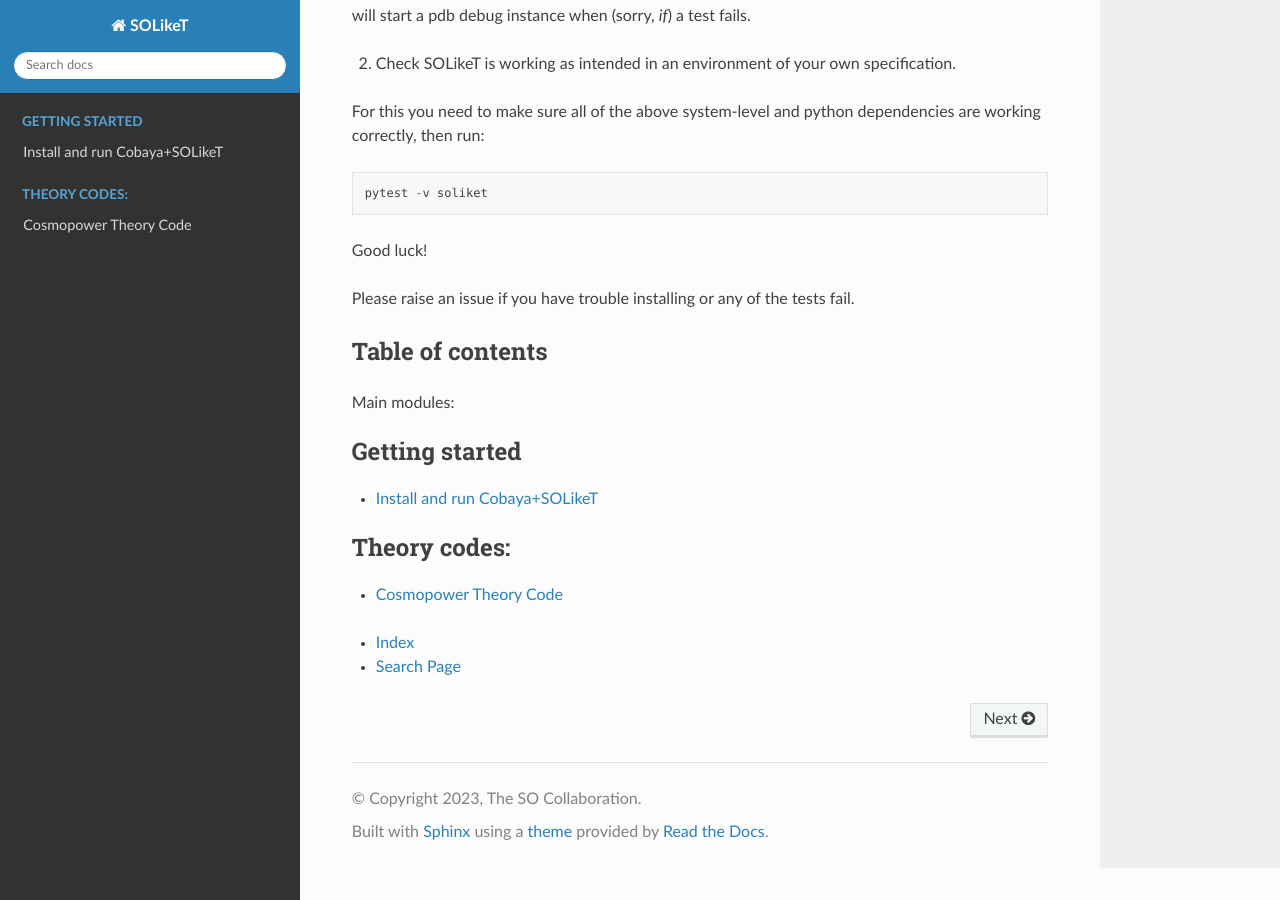
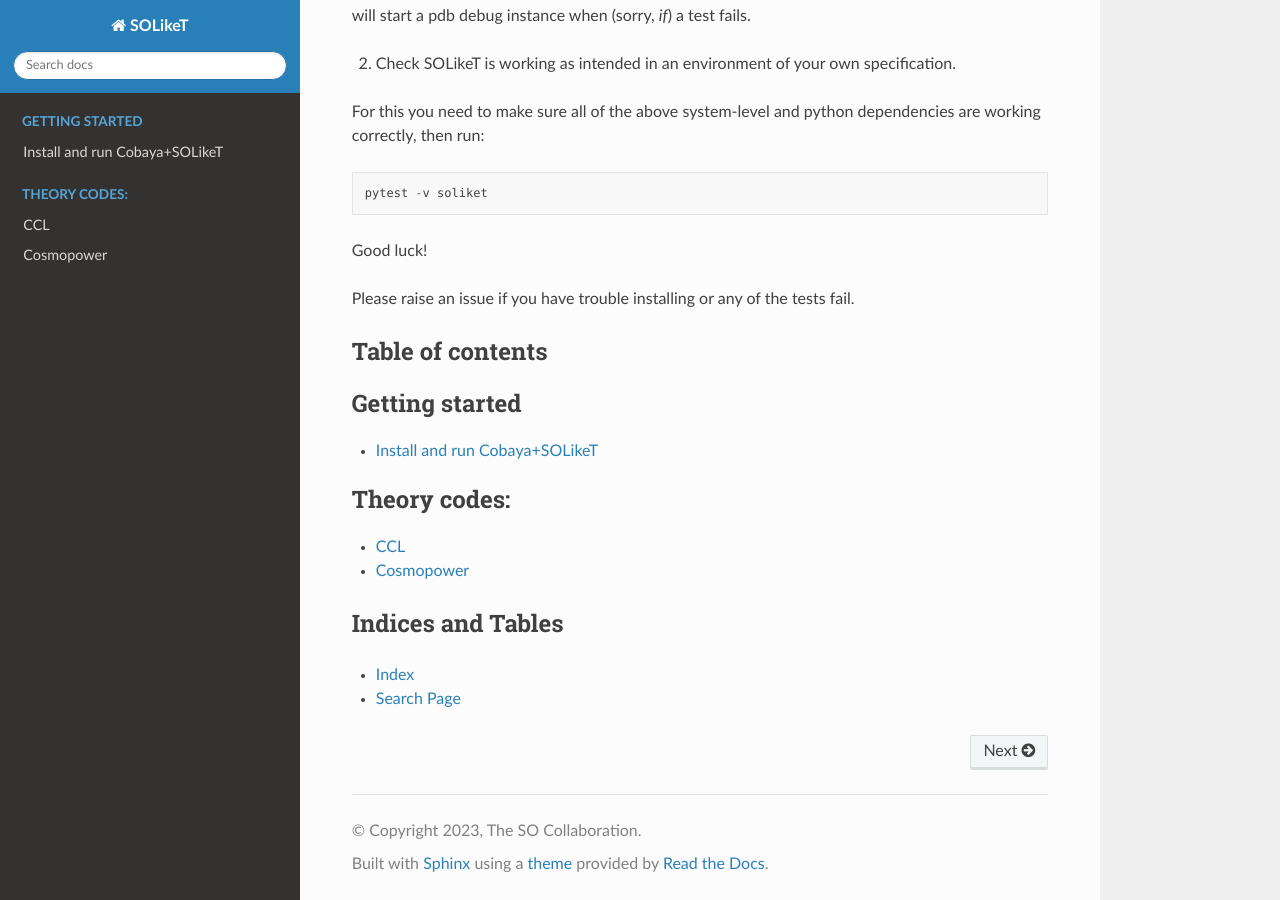
Before and after one commit to simonsobs/SOLikeT, a Sphinx documentation site: the page built from docs/index.rst, in a window 1280 px wide and 900 px high, scrolled down 1802 px. Built offline with Sphinx 7.4.7 and the Read the Docs theme 2.0.0, drawn with Linux system fonts in a browser that asks for light colours; pages that are not in the unit, such as notebooks, are missing from menus.

Commit message:
Initial commit.

```diff
--- a/docs/cosmopower.rst
+++ b/docs/cosmopower.rst
@@ -1,5 +1,5 @@
-Cosmopower Theory Code
-===================================
+Cosmopower
+==========
 
 .. automodule:: soliket.cosmopower
 
--- a/docs/index.rst
+++ b/docs/index.rst
@@ -7,8 +7,6 @@
 
 Table of contents
 =================
-
-Main modules:
 
 .. toctree::
    :caption: Getting started
@@ -21,11 +19,15 @@
    :caption: Theory codes:
    :maxdepth: 2
 
+   ccl
    cosmopower
 
 .. toctree::
    :caption: Likelihoods:
    :maxdepth: 2
 
+Indices and Tables
+==================
+
 * :ref:`genindex`
 * :ref:`search`
```
Also changed, not shown: docs/ccl.rst (added, +7 -0 lines), 1 other file.
